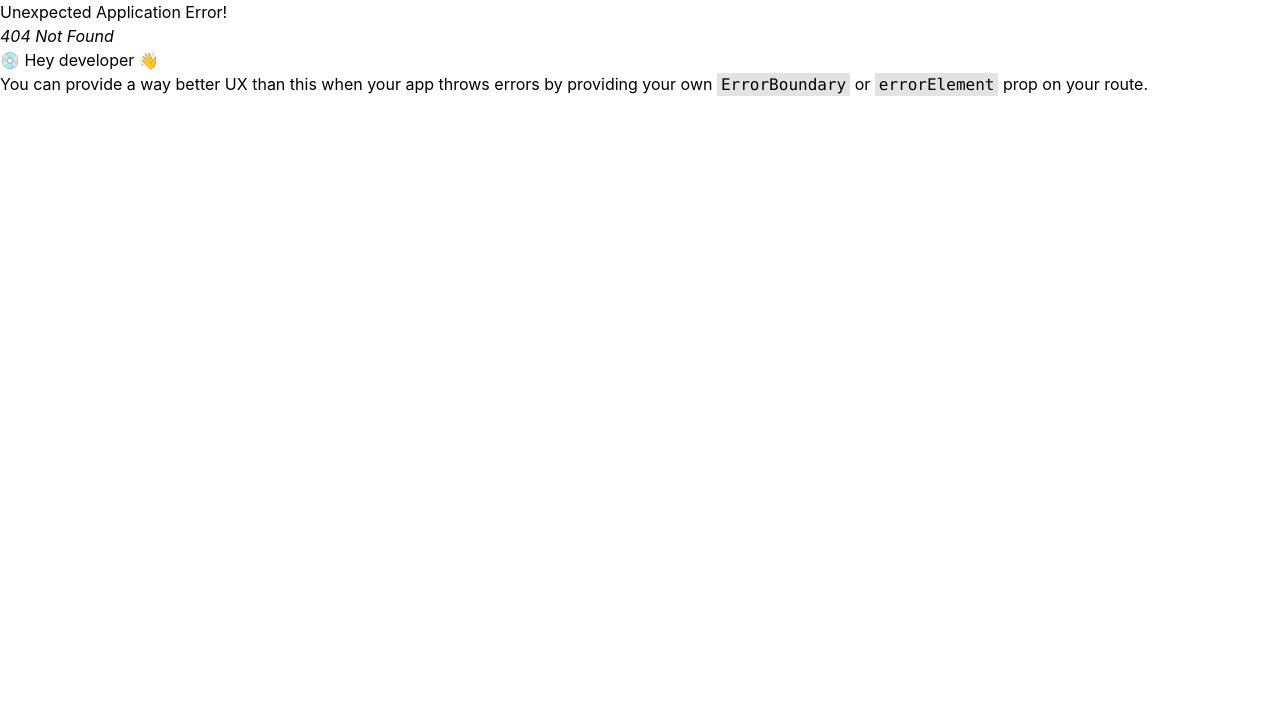
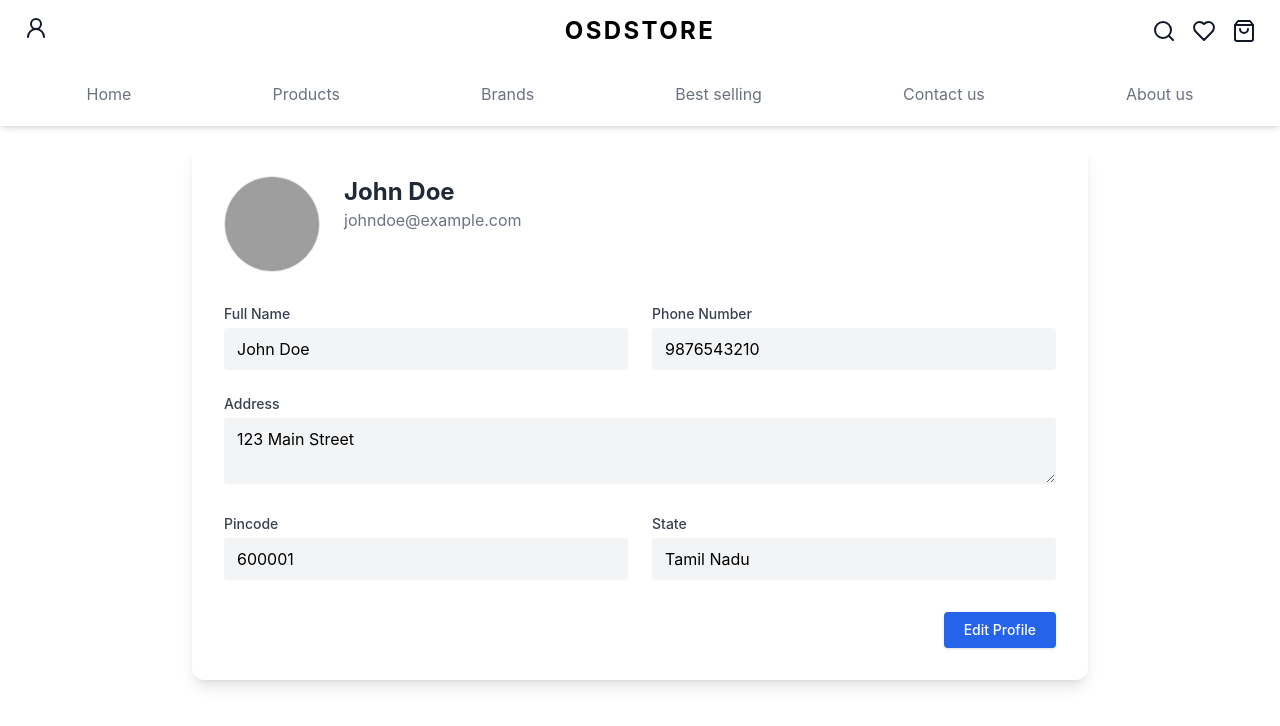
Before and after one commit to MuhammedAdhil86/osdstore, a React (Vite) app: page /profile in a window 1280 px wide. Before the commit this address had no page. Shown: the top 726 px of the page. Built offline with nearby package versions, Linux system fonts and the light colour scheme; grey boxes are pictures that could not be loaded.

Commit message:
profile added

```diff
--- a/src/components/navbar/navbar.jsx
+++ b/src/components/navbar/navbar.jsx
@@ -7,7 +7,8 @@ import { LuShoppingCart } from "react-icons/lu";
 import { FaRegUserCircle } from "react-icons/fa";
 import { RiOrderPlayFill } from "react-icons/ri";
 import { Tag, TrendingUp, Mail, Info,Home } from "lucide-react";
-import bgImage from '../../img/profile_Background/bg.jpg';
+import { FiEdit2 } from 'react-icons/fi';
+
 
 
 
@@ -32,7 +33,7 @@ export default function Navbar() {
         {/* Top Bar (Desktop Hidden Section) */}
         <div className="w-full py-4 items-center justify-between px-6 md:flex hidden">
           <div>
-            <Link to={'/signup'}>
+            <Link to={'/profile'}>
             <button className="hover:text-blue-600 hidden sm:inline-block">
               <User2Icon size={24} />
             </button>
@@ -137,20 +138,28 @@ export default function Navbar() {
     </button>
 
     {/* ✅ Profile Section with Background */}
-    <div
-       className="mt-8"
-    >
-      <div className="flex items-center space-x-4 bg-white/80 rounded-md p-2">
+    <div className="flex items-center space-x-4 p-4 rounded-lg">
+      {/* Profile Image with Edit Icon */}
+      <Link to="/profile">
+      <div className="relative w-16 h-16">
         <img
-          src="https://plus.unsplash.com/premium_photo-1689568126014-06fea9d5d341?w=700&auto=format&fit=crop&q=60&ixlib=rb-4.1.0&ixid=M3wxMjA3fDB8MHxzZWFyY2h8MXx8cHJvZmlsZXxlbnwwfHwwfHx8MA%3D%3D"
+          src="https://randomuser.me/api/portraits/men/32.jpg" // Replace with your image
+          alt="Profile"
+          className="w-16 h-16 rounded-full object-cover"
+        />
+         <button className="absolute bottom-0 right-0 bg-white rounded-full p-1 shadow-md">
+          <FiEdit2 size={14} className="text-gray-600" />
+        </button>
 
-          alt="Profile"
-          className="w-12 h-12 rounded-full object-cover"
-        />
-        <div className="text-sm text-gray-800">
-          <div className="font-semibold">Violet Norman</div>
-          <div className="text-xs text-gray-600">bayer_martin@yahoo.com</div>
-        </div>
+        <button className="absolute bottom-0 right-0 bg-white rounded-full p-1 shadow-md">
+          <FiEdit2 size={14} className="text-gray-600" />
+        </button>
+      </div>
+      </Link>
+      {/* User Info */}
+      <div>
+        <div className="text-lg font-medium text-gray-900">Your name</div>
+        <div className="text-sm text-gray-500">yourname@gmail.com</div>
       </div>
     </div>
 
--- a/src/components/order/orderlist.jsx
+++ b/src/components/order/orderlist.jsx
@@ -3,15 +3,36 @@ import { motion } from 'framer-motion';
 import { Link } from 'react-router-dom';
 
 import delivered from '../../img/nb-tumb/add-thumnail (2).jpeg';
-import shipped from '../../img/nb-tumb/add-thumnail (3).jpeg';
-import cancelled from '../../img/nb-tumb/add-thumnail (4).jpeg';
-import returned from '../../img/nb-tumb/add-thumnail(1).jpeg';
+import trucked from '../../img/nb-tumb/add-thumnail (3).jpeg';
+import placed from '../../img/nb-tumb/add-thumnail (4).jpeg';
 
-// Mock orders
+// Updated mock orders with only required statuses
 const ordersMock = [
   {
     id: '5220712134013222',
     date: '04/02/2023 10:50 am',
+    status: 'Placed',
+    product: {
+      name: 'New Balance classic 520',
+      price: 299,
+      qty: 1,
+      image: placed,
+    },
+  },
+  {
+    id: '5220712134013223',
+    date: '04/02/2023 11:00 am',
+    status: 'Trucked',
+    product: {
+      name: 'New Balance classic 520',
+      price: 299,
+      qty: 1,
+      image: trucked,
+    },
+  },
+  {
+    id: '5220712134013224',
+    date: '04/02/2023 11:10 am',
     status: 'Delivered',
     product: {
       name: 'New Balance classic 520',
@@ -20,71 +41,34 @@ const ordersMock = [
       image: delivered,
     },
   },
-  {
-    id: '5220712134013223',
-    date: '04/02/2023 11:00 am',
-    status: 'Shipped',
-    product: {
-      name: 'New Balance classic 520',
-      price: 299,
-      qty: 1,
-      image: shipped,
-    },
-  },
-  {
-    id: '5220712134013224',
-    date: '04/02/2023 11:10 am',
-    status: 'Cancelled',
-    product: {
-      name: 'New Balance classic 520',
-      price: 299,
-      qty: 1,
-      image: cancelled,
-    },
-  },
-  {
-    id: '5220712134013225',
-    date: '04/02/2023 11:20 am',
-    status: 'Returned',
-    product: {
-      name: 'New Balance classic 520',
-      price: 299,
-      qty: 1,
-      image: returned,
-    },
-  },
 ];
 
-// Available status filters
-const statuses = ['All', 'Shipped', 'Delivered', 'Cancelled', 'Returned'];
+// Show only relevant status filters
+const statuses = ['All', 'Placed', 'Trucked', 'Delivered'];
 
-// Mapping order status to step number
+// Step mapping
 const statusStepMap = {
   Placed: 0,
-  Packed: 1,
-  Trucked: 2,
-  Shipped: 2,
-  Delivered: 3,
-  Returned: 3,
-  Cancelled: -1, // special case
+  Trucked: 1,
+  Delivered: 2,
 };
 
 const OrderList = () => {
   const [selected, setSelected] = useState('All');
 
   const filteredOrders =
-    selected === 'All' ? ordersMock : ordersMock.filter(o => o.status === selected);
+    selected === 'All'
+      ? ordersMock
+      : ordersMock.filter(o => o.status === selected);
 
   const statusColor = status => {
     switch (status) {
+      case 'Placed':
+        return 'bg-blue-400';
+      case 'Trucked':
+        return 'bg-yellow-500';
       case 'Delivered':
         return 'bg-green-600';
-      case 'Shipped':
-        return 'bg-yellow-500';
-      case 'Cancelled':
-        return 'bg-red-500';
-      case 'Returned':
-        return 'bg-blue-500';
       default:
         return 'bg-gray-400';
     }
@@ -118,7 +102,6 @@ const OrderList = () => {
           className="border rounded-lg p-4 mb-4 shadow-sm w-full"
           initial={{ opacity: 0, y: 20 }}
           animate={{ opacity: 1, y: 0 }}
-          exit={{ opacity: 0, y: 20 }}
           transition={{
             type: 'spring',
             stiffness: 100,
@@ -160,7 +143,7 @@ const OrderList = () => {
                 ${order.product.price}
               </div>
 
-              {/* Link to Order Tracker with step passed */}
+              {/* Link to Order Tracker */}
               <Link
                 to={`/ordertracker?step=${statusStepMap[order.status] ?? 0}&status=${order.status}&id=${order.id}`}
               >
--- a/src/components/order/ordertracker.jsx
+++ b/src/components/order/ordertracker.jsx
@@ -1,18 +1,17 @@
-import React, { useMemo } from 'react';
+import React from 'react';
 import { useLocation } from 'react-router-dom';
 import { FaCheck } from 'react-icons/fa';
 
-const steps = ['Placed', 'Packed', 'Trucked', 'Delivered'];
+const steps = ['Placed', 'Trucked', 'Delivered'];
+
+function useQuery() {
+  return new URLSearchParams(useLocation().search);
+}
 
 const OrderTracker = () => {
-  const location = useLocation();
-  const searchParams = new URLSearchParams(location.search);
-
-  const currentStep = parseInt(searchParams.get('step'), 10);
-  const status = searchParams.get('status');
-  const orderCode = searchParams.get('id');
-
-  const isCancelled = status === 'Cancelled';
+  const query = useQuery();
+  const currentStep = parseInt(query.get('step') ?? '0');
+  const orderCode = query.get('id') ?? 'UNKNOWN';
 
   return (
     <div className="max-w-2xl mx-auto p-6 bg-white rounded-md shadow-sm mt-36">
@@ -21,42 +20,29 @@ const OrderTracker = () => {
         Order Code: <span className="font-mono">{orderCode}</span>
       </p>
 
-      {/* Progress bar */}
+      {/* Steps Progress Bar */}
       <div className="relative flex justify-between items-center mb-6">
+        {/* Connector Line */}
         <div className="absolute top-3 left-0 w-full h-1 bg-gray-200 z-0" />
-        {!isCancelled && (
         <div
           className="absolute top-3 left-0 h-1 bg-green-400 z-10 transition-all duration-300"
-            style={{
-              width: `${(currentStep / (steps.length - 1)) * 100}%`,
-            }}
+          style={{ width: `${(currentStep / (steps.length - 1)) * 100}%` }}
         />
-        )}
+
         {steps.map((step, index) => {
-          const isCompleted = index <= currentStep && !isCancelled;
+          const isCompleted = index <= currentStep;
           return (
-            <div
-              key={index}
-              className="relative z-20 flex flex-col items-center w-1/4"
-            >
+            <div key={index} className="relative z-20 flex flex-col items-center w-1/3">
               <div
                 className={`w-6 h-6 rounded-full flex items-center justify-center text-white text-xs font-bold ${
-                  isCancelled
-                    ? 'bg-red-400'
-                    : isCompleted
-                    ? 'bg-green-500'
-                    : 'bg-gray-300'
+                  isCompleted ? 'bg-green-500' : 'bg-gray-300'
                 }`}
               >
-                {isCancelled ? '✖' : isCompleted ? <FaCheck size={12} /> : ''}
+                {isCompleted ? <FaCheck size={12} /> : ''}
               </div>
               <span
                 className={`mt-2 text-sm text-center ${
-                  isCancelled
-                    ? 'text-red-500'
-                    : isCompleted
-                    ? 'text-green-600'
-                    : 'text-gray-400'
+                  isCompleted ? 'text-green-600' : 'text-gray-400'
                 }`}
               >
                 {step}
@@ -66,17 +52,13 @@ const OrderTracker = () => {
         })}
       </div>
 
+      {/* Delivery Message */}
       <p className="text-gray-800 font-medium">
-        {isCancelled ? (
-          <span className="text-red-600 font-semibold">This order was cancelled.</span>
-        ) : (
-          <>
         Your order has been{' '}
         <span className="text-green-600 font-semibold">
-              {steps[currentStep]?.toLowerCase()}
+          {steps[currentStep]?.toLowerCase() ?? 'processing'}
         </span>
-          </>
-        )}
+        .
       </p>
     </div>
   );
--- /dev/null
+++ b/src/components/profile/profile.jsx
@@ -0,0 +1,175 @@
+import React, { useState } from 'react';
+import { FaEdit } from 'react-icons/fa';
+
+const Profile = () => {
+  const defaultAvatar = 'https://www.gravatar.com/avatar/00000000000000000000000000000000?d=mp&f=y';
+
+  const [isEditing, setIsEditing] = useState(false);
+  const [form, setForm] = useState({
+    name: 'John Doe',
+    email: 'johndoe@example.com',
+    address: '123 Main Street',
+    phone: '9876543210',
+    pincode: '600001',
+    state: 'Tamil Nadu',
+  });
+
+  const [image, setImage] = useState(defaultAvatar);
+
+  const handleChange = (e) => {
+    const { name, value } = e.target;
+    setForm((prev) => ({ ...prev, [name]: value }));
+  };
+
+  const handleEdit = () => setIsEditing(true);
+  const handleSave = () => setIsEditing(false);
+
+  const handleImageChange = (e) => {
+    const file = e.target.files[0];
+    if (file) {
+      const imageUrl = URL.createObjectURL(file);
+      setImage(imageUrl);
+    }
+  };
+
+  const handleImageRemove = () => {
+    setImage(defaultAvatar);
+  };
+
+  return (
+    <div className="max-w-4xl mx-auto p-6 sm:p-8 lg:mt-36 md:mt-36 sm:mt-38 mt-16 mb-20 lg:mb-12 md:mb-12 sm:mb-24 bg-white rounded-xl shadow-lg ">
+      <div className="flex flex-col sm:flex-row items-center sm:items-start gap-6 mb-8">
+        {/* Profile Image */}
+        <div className="relative w-24 h-24 group">
+          <img
+            src={image}
+            alt="Profile"
+            className="w-24 h-24 rounded-full object-cover border"
+          />
+          <div className="absolute bottom-0 right-0 flex items-center gap-1 opacity-0 group-hover:opacity-100 transition">
+            <label className="bg-white p-1 rounded-full shadow cursor-pointer">
+              <FaEdit className="text-gray-600 text-sm" />
+              <input
+                type="file"
+                accept="image/*"
+                onChange={handleImageChange}
+                className="hidden"
+              />
+            </label>
+            <button
+              onClick={handleImageRemove}
+              className="bg-white p-1 rounded-full shadow text-xs text-red-500 hover:text-red-700"
+              title="Remove"
+            >
+              ✕
+            </button>
+          </div>
+        </div>
+
+        {/* Basic Info */}
+        <div className="text-center sm:text-left">
+          <h2 className="text-2xl font-bold text-gray-800">{form.name}</h2>
+          <p className="text-gray-500">{form.email}</p>
+        </div>
+      </div>
+
+      <form className="grid grid-cols-1 md:grid-cols-2 gap-6">
+        {/* Name */}
+        <div>
+          <label className="block text-sm font-medium text-gray-700">Full Name</label>
+          <input
+            type="text"
+            name="name"
+            disabled={!isEditing}
+            value={form.name}
+            onChange={handleChange}
+            className={`mt-1 w-full px-3 py-2 rounded border ${
+              isEditing ? 'bg-white border-gray-300' : 'bg-gray-100 border-transparent'
+            } focus:outline-none focus:ring-2 focus:ring-blue-500`}
+          />
+        </div>
+
+        {/* Phone Number */}
+        <div>
+          <label className="block text-sm font-medium text-gray-700">Phone Number</label>
+          <input
+            type="text"
+            name="phone"
+            disabled={!isEditing}
+            value={form.phone}
+            onChange={handleChange}
+            className={`mt-1 w-full px-3 py-2 rounded border ${
+              isEditing ? 'bg-white border-gray-300' : 'bg-gray-100 border-transparent'
+            } focus:outline-none focus:ring-2 focus:ring-blue-500`}
+          />
+        </div>
+
+        {/* Address */}
+        <div className="md:col-span-2">
+          <label className="block text-sm font-medium text-gray-700">Address</label>
+          <textarea
+            name="address"
+            rows="2"
+            disabled={!isEditing}
+            value={form.address}
+            onChange={handleChange}
+            className={`mt-1 w-full px-3 py-2 rounded border ${
+              isEditing ? 'bg-white border-gray-300' : 'bg-gray-100 border-transparent'
+            } focus:outline-none focus:ring-2 focus:ring-blue-500`}
+          />
+        </div>
+
+        {/* Pincode */}
+        <div>
+          <label className="block text-sm font-medium text-gray-700">Pincode</label>
+          <input
+            type="text"
+            name="pincode"
+            disabled={!isEditing}
+            value={form.pincode}
+            onChange={handleChange}
+            className={`mt-1 w-full px-3 py-2 rounded border ${
+              isEditing ? 'bg-white border-gray-300' : 'bg-gray-100 border-transparent'
+            } focus:outline-none focus:ring-2 focus:ring-blue-500`}
+          />
+        </div>
+
+        {/* State */}
+        <div>
+          <label className="block text-sm font-medium text-gray-700">State</label>
+          <input
+            type="text"
+            name="state"
+            disabled={!isEditing}
+            value={form.state}
+            onChange={handleChange}
+            className={`mt-1 w-full px-3 py-2 rounded border ${
+              isEditing ? 'bg-white border-gray-300' : 'bg-gray-100 border-transparent'
+            } focus:outline-none focus:ring-2 focus:ring-blue-500`}
+          />
+        </div>
+      </form>
+
+      {/* Buttons */}
+      <div className="flex justify-end mt-8">
+        {!isEditing ? (
+          <button
+            onClick={handleEdit}
+            className="px-5 py-2 text-sm font-medium bg-blue-600 text-white rounded shadow hover:bg-blue-700 transition"
+          >
+            Edit Profile
+          </button>
+        ) : (
+          <button
+            onClick={handleSave}
+            className="px-5 py-2 text-sm font-medium bg-green-600 text-white rounded shadow hover:bg-green-700 transition"
+          >
+            Save Changes
+          </button>
+        )}
+      </div>
+    </div>
+  );
+};
+
+export default Profile;
--- /dev/null
+++ b/src/pages/profilepage.jsx
@@ -0,0 +1,12 @@
+import React from 'react'
+import Profile from '../components/profile/profile'
+
+
+export default function ProfilePage() {
+  return (
+    <div>
+      <Profile/>
+
+    </div>
+  )
+}
--- a/src/router/routes.jsx
+++ b/src/router/routes.jsx
@@ -15,6 +15,7 @@ import BrandsGrid from "../components/brands/brands_list";
 import ProductsPage from "../components/category-product/category-product";  // Make sure this file exists
 import OrderList from "../components/order/orderlist";
 import OrderTracker from "../components/order/ordertracker";
+import ProfilePage from "../pages/profilepage";
 const router = createBrowserRouter([
   {
     path: "/",
@@ -33,6 +34,7 @@ const router = createBrowserRouter([
       { path: "/login", element: <LoginForm /> },
       { path: "/order", element: <OrderList /> },
       { path: "/ordertracker", element: <OrderTracker /> },
+      { path: "/profile", element: <ProfilePage /> },
 
 
       // Route for the brands grid (categories styled as brands)
```
Lines whose indentation alone changed are shown as unchanged.
